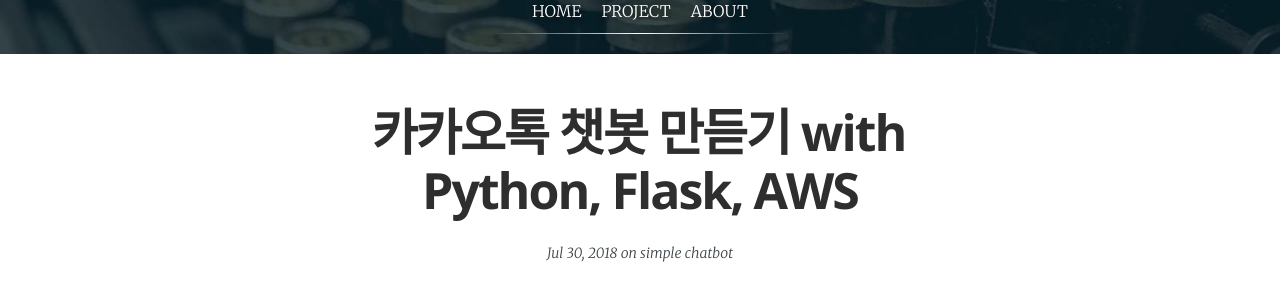
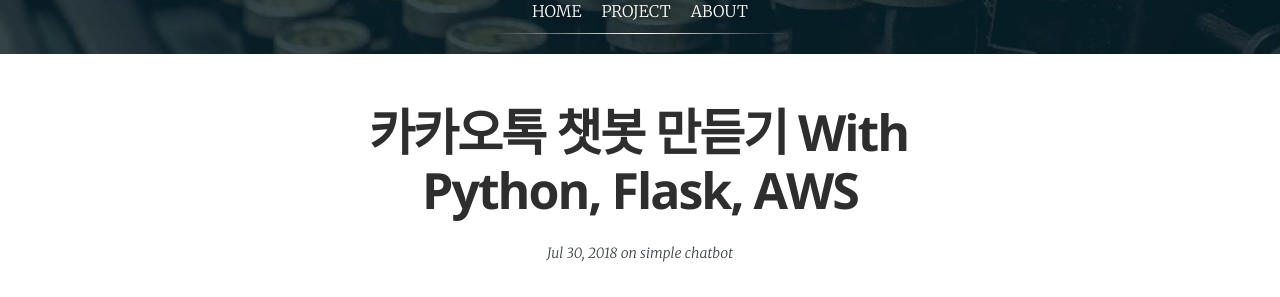
Before and after one commit to TeamLab/jekyllDecent, a Jekyll site: the page built from _posts/2018-07-30-카카오톡_챗봇_만들기_with_python_flask_aws.md, in a window 1280 px wide and 900 px high. Shown: the part 234-531 px from the top of the window. Built offline with Jekyll 4.4.1, drawn with Linux system fonts in a browser that asks for light colours; some web fonts are replaced.

```diff
--- a/_posts/2018-07-30-카카오톡_챗봇_만들기_with_python_flask_aws.md
+++ b/_posts/2018-07-30-카카오톡_챗봇_만들기_with_python_flask_aws.md
@@ -1,6 +1,6 @@
 ---
 layout:            post
-title:             "카카오톡 챗봇 만듣기 with Python, Flask, AWS"
+title:             "카카오톡 챗봇 만듣기 With Python, Flask, AWS"
 date:              2018-07-30 13:10:00 +0300
 tags:              simple chatbot
 category:          Tutorials
```
